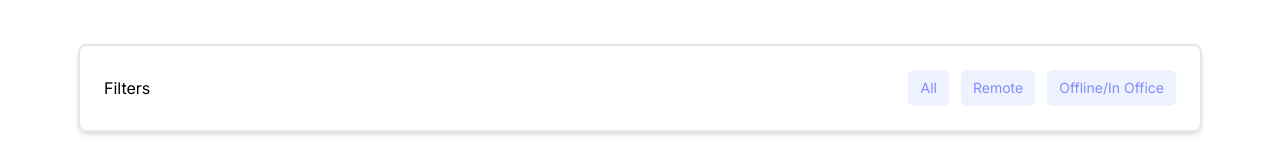
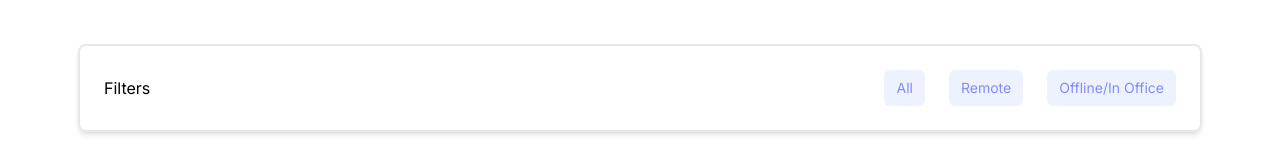
Before and after one commit to abhijeetrayy/snsthinkhub, a Next.js app: page /internship in a window 1280 px wide. Shown: the part 476-636 px from the top of the page. Built offline with nearby package versions, Linux system fonts and the light colour scheme; no server answers.

Commit message:
Update page.js

```diff
--- a/src/app/internship/page.js
+++ b/src/app/internship/page.js
@@ -1,4 +1,4 @@
-"use client"
+ "use client"
 import React from "react";
 import Link from "next/link";
 import Contactus from "../../components/contactus"
@@ -47,7 +47,7 @@ export default function page() {
 
                 <div className="w-full flex justify-between items-center sm:w-[740px] lg:w-[1124px] p-6 m-3 shadow-md border-2 rounded-lg" >
                     <span>Filters</span>
-                    <div className="inline-block ml-3 flex flex-col sm:flex-row ">
+                    <div className="inline-block ml-3 flex flex-col sm:flex-row gap-3 ">
                         <button onClick={()=> setFilter(data)} className="z-50 px-3 py-2 rounded-md bg-indigo-50 text-indigo-400 mr-3 sm:text-sm hover:bg-indigo-200 hover:border-0 transition  text-xs">All</button>
                         <button onClick={()=> filterData("Remote")} className="z-50 px-3 py-2 rounded-md bg-indigo-50 text-indigo-400 mr-3 sm:text-sm  hover:bg-indigo-200 hover:border-0 transition  text-xs">Remote</button>
                         <button onClick={()=> filterData("Inoffice")} className="z-50 px-3 py-2 rounded-md bg-indigo-50 text-indigo-400 sm:text-sm hover:bg-indigo-200 hover:border-0 transition  text-xs">Offline/In Office</button>
```
